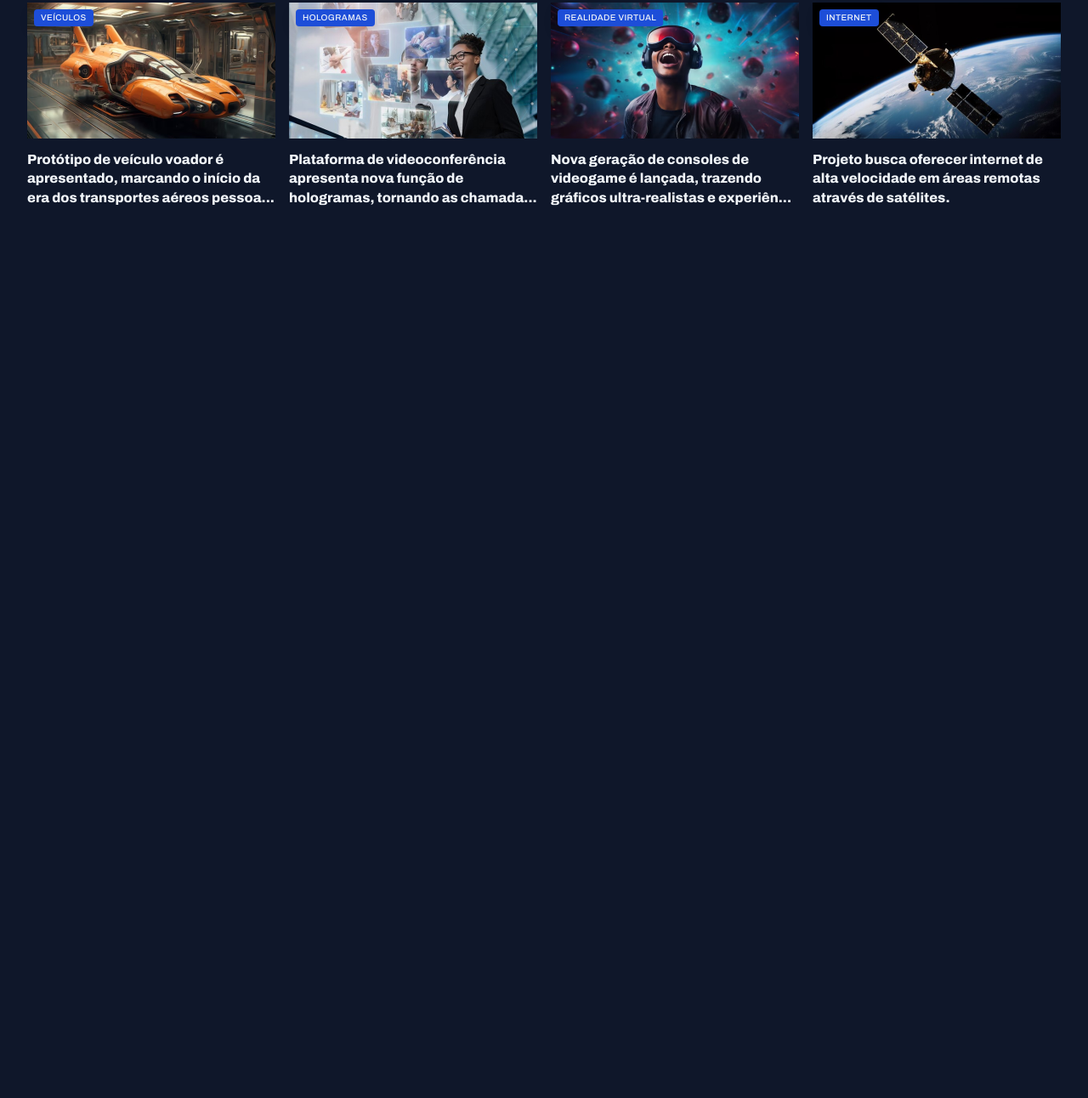
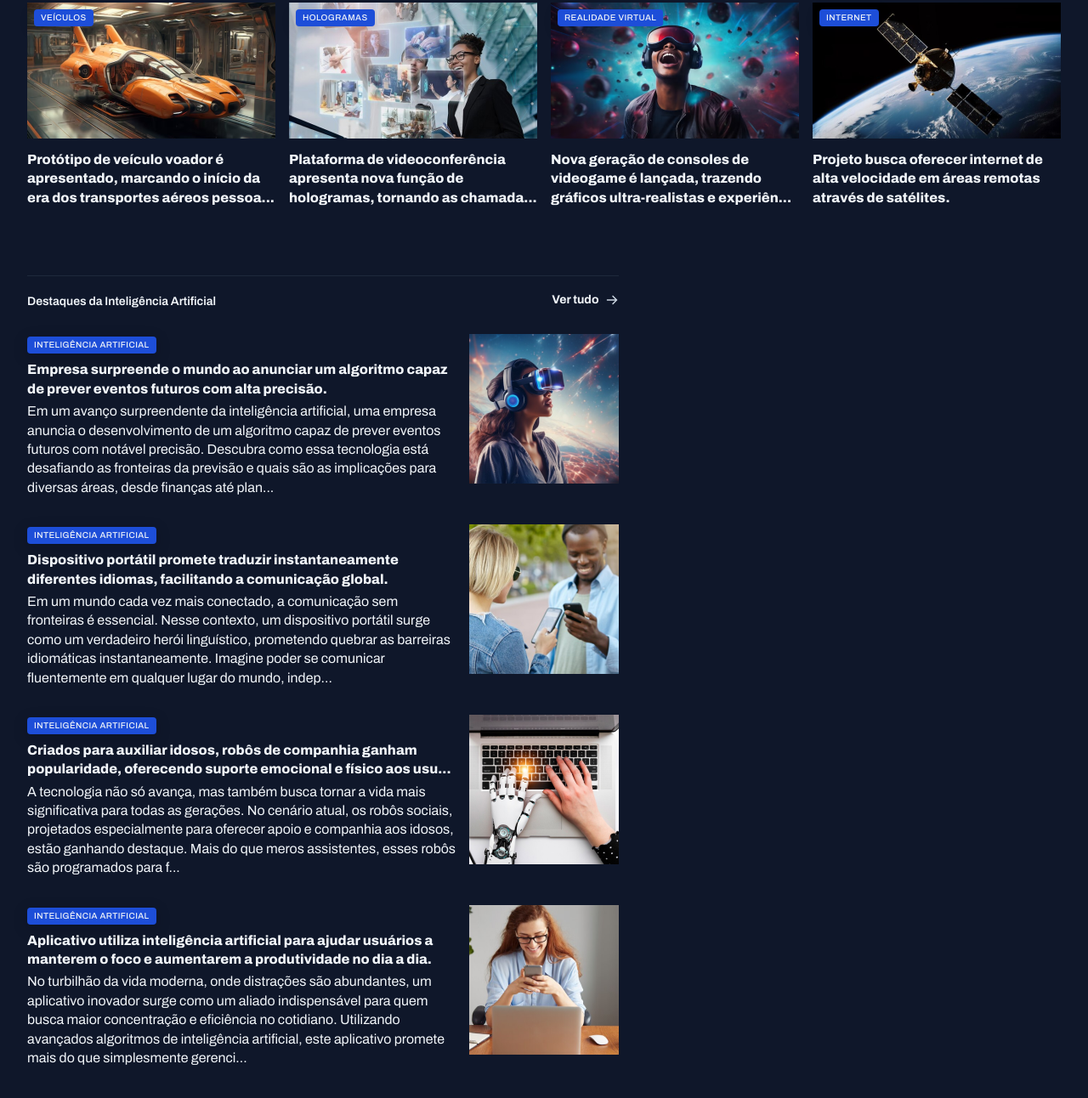
Before and after one commit to devjuniorhanun/ProjetoPortalNoticias, a plain HTML site: page index.html in a window 1280 px wide. Shown: the part 739-2031 px from the top of the page at 85% size. Before the commit the page ends 1103 px from the top, so only its background shows below. Drawn offline with Linux system fonts and the light colour scheme.

Commit message:
Estilizando a sessão Ia

```diff
--- a/index.html
+++ b/index.html
@@ -150,6 +150,94 @@
           </figure>
       </div>
   </section>
+
+  <section id="ai">
+    <header class="grid grid-flow-col">
+        <h3>Destaques da Inteligência Artificial</h3>
+        <a href="#" class="grid grid-flow-col">
+            <strong>Ver tudo</strong>
+            <span></span>
+        </a>
+    </header>
+
+    <div class="grid gap-32">
+        <article class="grid grid-flow-col gap-16">
+            <div>
+                <span class="content-tag">Inteligência Artificial</span>
+                <h3 class="text-xl">
+                    Empresa surpreende o mundo ao anunciar um algoritmo capaz de prever eventos futuros com alta
+                    precisão.
+                </h3>
+                <p class="text-sm">
+                    Em um avanço surpreendente da inteligência artificial, uma empresa anuncia o desenvolvimento
+                    de um algoritmo capaz de prever eventos futuros com notável precisão. Descubra como essa
+                    tecnologia está desafiando as fronteiras da previsão e quais são as implicações para
+                    diversas áreas, desde finanças até plan...
+                </p>
+            </div>
+            <div>
+                <img src="assets/images/Image 10.png" alt="">
+            </div>
+        </article>
+
+        <article class="grid grid-flow-col gap-16">
+            <div>
+                <span class="content-tag">Inteligência Artificial</span>
+                <h3 class="text-xl">
+                    Dispositivo portátil promete traduzir instantaneamente diferentes idiomas, facilitando a
+                    comunicação global.
+                </h3>
+                <p class="text-sm">
+                    Em um mundo cada vez mais conectado, a comunicação sem fronteiras é essencial. Nesse
+                    contexto, um dispositivo portátil surge como um verdadeiro herói linguístico, prometendo
+                    quebrar as barreiras idiomáticas instantaneamente. Imagine poder se comunicar fluentemente
+                    em qualquer lugar do mundo, indep...
+                </p>
+            </div>
+            <div>
+                <img src="assets/images/Image 11.png" alt="">
+            </div>
+        </article>
+
+        <article class="grid grid-flow-col gap-16">
+            <div>
+                <span class="content-tag">Inteligência Artificial</span>
+                <h3 class="text-xl">
+                    Criados para auxiliar idosos, robôs de companhia ganham popularidade, oferecendo suporte
+                    emocional e físico aos usu...
+                </h3>
+                <p class="text-sm">
+                    A tecnologia não só avança, mas também busca tornar a vida mais significativa para todas as
+                    gerações. No cenário atual, os robôs sociais, projetados especialmente para oferecer apoio e
+                    companhia aos idosos, estão ganhando destaque. Mais do que meros assistentes, esses robôs
+                    são programados para f...
+                </p>
+            </div>
+            <div>
+                <img src="assets/images/Image 12.png" alt="">
+            </div>
+        </article>
+
+        <article class="grid grid-flow-col gap-16">
+            <div>
+                <span class="content-tag">Inteligência Artificial</span>
+                <h3 class="text-xl">
+                    Aplicativo utiliza inteligência artificial para ajudar usuários a manterem o foco e
+                    aumentarem a produtividade no dia a dia.
+                </h3>
+                <p class="text-sm">
+                    No turbilhão da vida moderna, onde distrações são abundantes, um aplicativo inovador surge
+                    como um aliado indispensável para quem busca maior concentração e eficiência no cotidiano.
+                    Utilizando avançados algoritmos de inteligência artificial, este aplicativo promete mais do
+                    que simplesmente gerenci...
+                </p>
+            </div>
+            <div>
+                <img src="assets/images/Image 13.png" alt="">
+            </div>
+        </article>
+    </div>
+</section>
   </main>
 
 </body>
```
